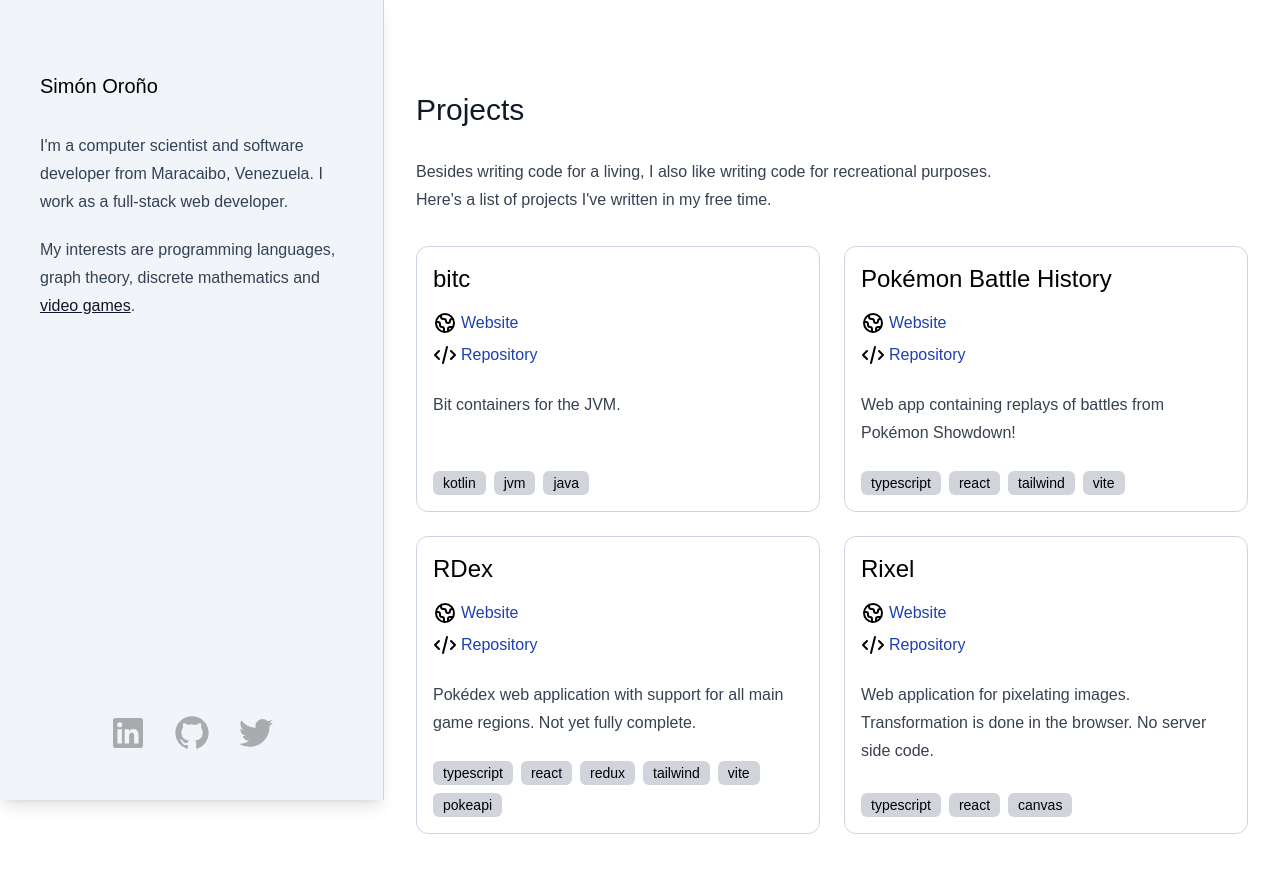
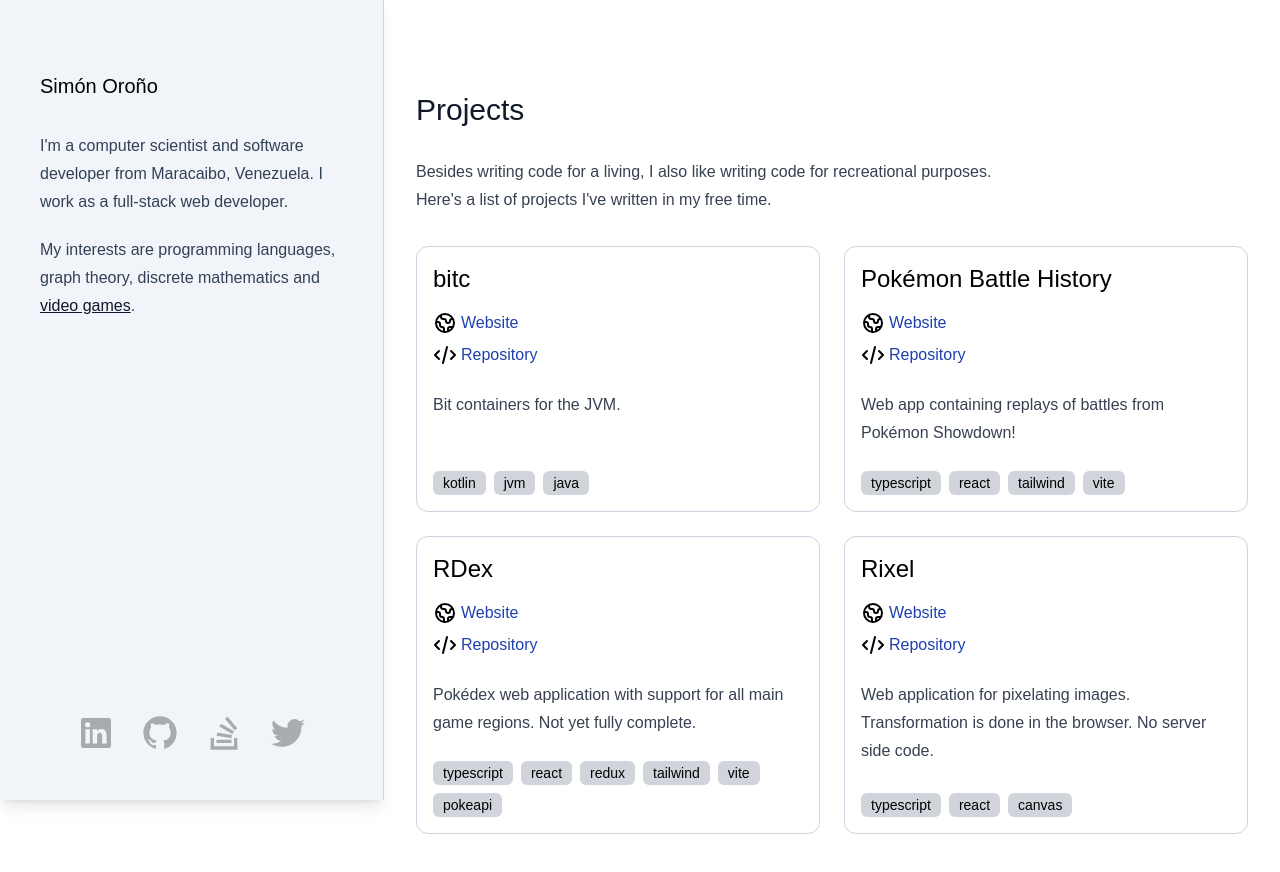
Before and after one commit to simonorono/simonorono-com-v1, a Next.js app: page / in a window 1280 px wide. Shown: the top 872 px of the page. Built offline with nearby package versions, Linux system fonts and the light colour scheme.

Commit message:
Add StackOverflow icon to profile links

```diff
--- /dev/null
+++ b/components/icons/stack-overflow-icon.tsx
@@ -0,0 +1,24 @@
+interface Props {
+  className?: string
+}
+
+export default function StackOverflowIcon(props: Props) {
+  const { className } = props
+
+  // SVG from https://remixicon.com/
+  return (
+    <svg
+      xmlns="http://www.w3.org/2000/svg"
+      viewBox="0 0 24 24"
+      width="240"
+      height="240"
+      className={className}
+    >
+      <path fill="none" d="M0 0h24v24H0z" />
+      <path
+        d="M18 20.002V15h2v7.002H4V15h2v5.002h12zM7.5 18v-2h9v2h-9zm.077-4.38l.347-1.97 8.864 1.563-.348 1.97-8.863-1.563zm1.634-5.504l1-1.732 7.794 4.5-1 1.732-7.794-4.5zm3.417-4.613l1.532-1.286 5.785 6.895-1.532 1.285-5.785-6.894z"
+        fill="rgba(0,0,0,0.3)"
+      />
+    </svg>
+  )
+}
--- a/components/profile-links.tsx
+++ b/components/profile-links.tsx
@@ -1,6 +1,7 @@
 import React from 'react'
 import LinkedinIcon from './icons/linkedin-icon'
 import GithubIcon from './icons/github-icon'
+import StackOverflowIcon from './icons/stack-overflow-icon'
 import TwitterIcon from './icons/twitter-icon'
 
 export default function ProfileLinks() {
@@ -27,6 +28,16 @@ export default function ProfileLinks() {
       </a>
 
       <a
+        href="https://stackoverflow.com/users/3001663/sim%c3%b3n-oro%c3%b1o"
+        className="inline-block h-10 w-10"
+        target="_blank"
+        rel="me"
+      >
+        <span className="sr-only">stack overflow profile (opens in new window)</span>
+        <StackOverflowIcon className="h-10 w-10" />
+      </a>
+
+      <a
         href="https://twitter.com/simonorono"
         className="inline-block h-10 w-10"
         target="_blank"
```
